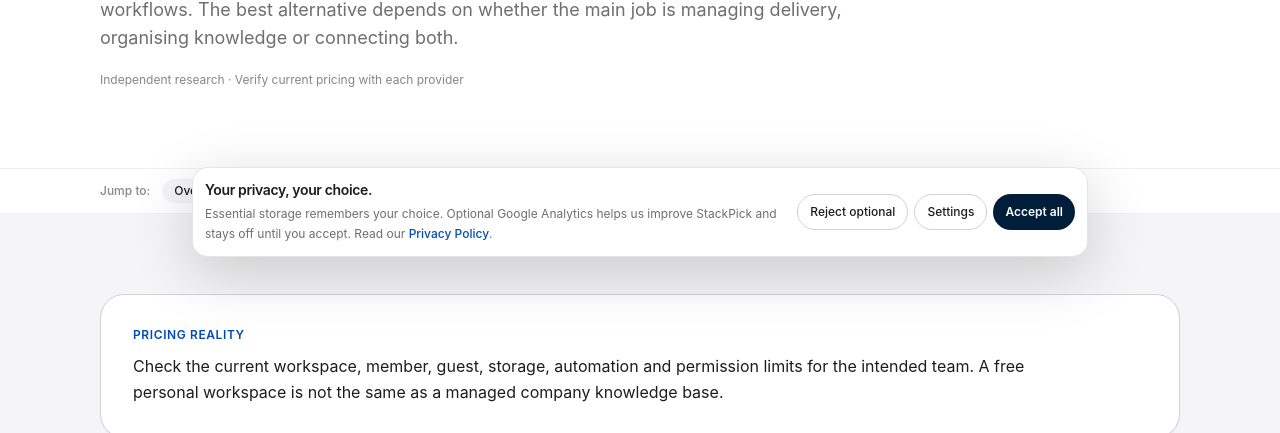
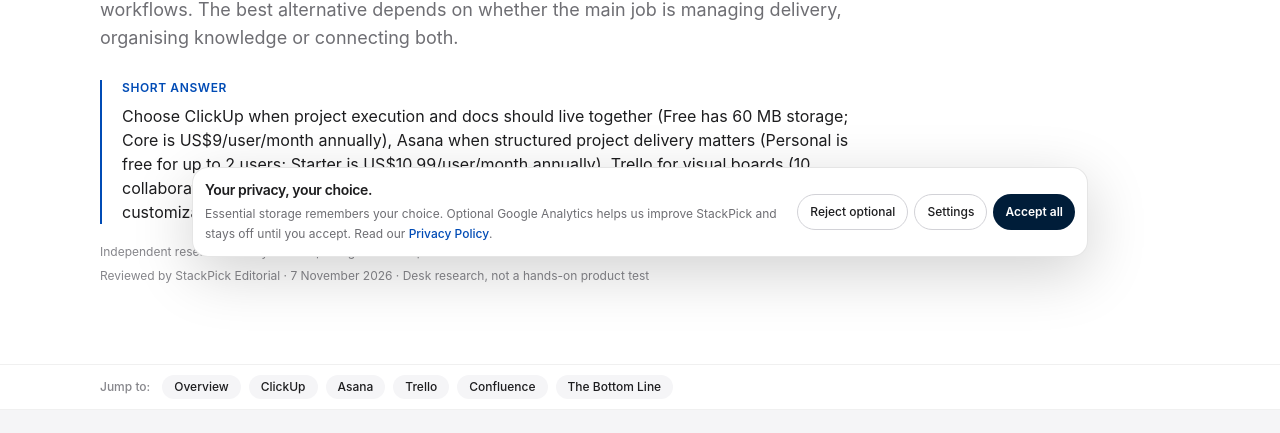
Before and after one commit to LinukaBandara/StackPick, a Next.js app: page /best/notion-alternatives-small-businesses in a window 1280 px wide. Shown: the part 519-952 px from the top of the page. Built offline with nearby package versions, Linux system fonts and the light colour scheme; no server answers.

Commit message:
Add current plan limits to Notion alternatives

```diff
--- a/app/best/notion-alternatives-small-businesses/page.tsx
+++ b/app/best/notion-alternatives-small-businesses/page.tsx
@@ -13,13 +13,15 @@ export default function Page() {
     <ComparisonArticle
       title="Best Notion Alternatives for Small Businesses"
       slug="notion-alternatives-small-businesses"
+      reviewedOn="2026-11-07"
       intro="Notion combines pages, databases and lightweight project tracking. A small business may outgrow it when project ownership needs more enforcement, the team wants a simpler knowledge base or documentation requires clearer permissions and publishing workflows. The best alternative depends on whether the main job is managing delivery, organising knowledge or connecting both."
-      pricingNote="Check the current workspace, member, guest, storage, automation and permission limits for the intended team. A free personal workspace is not the same as a managed company knowledge base."
+      quickAnswer="Choose ClickUp when project execution and docs should live together (Free has 60 MB storage; Core is US$9/user/month annually), Asana when structured project delivery matters (Personal is free for up to 2 users; Starter is US$10.99/user/month annually), Trello for visual boards (10 collaborators/10 boards free), or Confluence for a formal wiki (10 users and 2 GB free, but no customizable permissions)."
+      pricingNote="US plan details checked November 7, 2026. ClickUp Free: 60 MB storage, unlimited tasks/subtasks and unlimited free members; Core US$9/user/month annually. Asana Personal: free for up to 2 users; Starter US$10.99/user/month annually. Trello Free: 10 collaborators and 10 boards. Confluence Free: up to 10 users and 2 GB storage, but permissions cannot be customized; Standard starts at US$5.42/user/month. Notion Free is no-card for individual use; Plus is US$10 and Business US$20/member/month. Prices, taxes and eligibility vary by country."
       tools={[
-        { name: "ClickUp", bestFor: "Teams that want project execution, task ownership, dashboards and documentation in one workspace", freeOption: "Check current member, storage, automation and document feature limits before inviting the whole team.", tradeoff: "It offers more structured project controls, but can introduce configuration overhead and more interface complexity.", url: "https://clickup.com/" },
-        { name: "Asana", bestFor: "Teams where project plans, task ownership, dependencies and status reporting matter more than flexible note-taking", freeOption: "Review the current free tier for users, views, automation and reporting; team controls may require a paid plan.", tradeoff: "It is more opinionated for project management, but it is not a like-for-like replacement for a flexible company wiki or relational knowledge base.", url: "https://asana.com/" },
-        { name: "Trello", bestFor: "Small teams that want simple visual boards and a low-friction way to track work", freeOption: "Verify current board, collaborator, automation and attachment allowances for your workspace.", tradeoff: "It is easier to adopt for simple workflows, but complex documentation and connected databases may need separate tools.", url: "https://trello.com/" },
-        { name: "Confluence", bestFor: "Teams that need a more structured knowledge base, internal documentation and page permissions", freeOption: "Check the current free user cap, storage and permission features before migrating a company wiki.", tradeoff: "It is designed for organised team knowledge, but project execution may still need Jira, Trello or another task tool.", url: "https://www.atlassian.com/software/confluence" },
+        { name: "ClickUp", bestFor: "Teams that want project execution, task ownership, dashboards and documentation in one workspace", freeOption: "Free Forever: 60 MB storage, unlimited tasks/subtasks and unlimited free members. Core is US$9/user/month billed annually; adds unlimited storage, custom fields and automation allowances.", tradeoff: "It offers more structured project controls, but can introduce configuration overhead and more interface complexity.", url: "https://clickup.com/pricing" },
+        { name: "Asana", bestFor: "Teams where project plans, task ownership, dependencies and status reporting matter more than flexible note-taking", freeOption: "Personal is free forever for up to 2 users with unlimited tasks/projects and list, board and calendar views. Starter is US$10.99/user/month billed annually.", tradeoff: "It is more opinionated for project management, but it is not a like-for-like replacement for a flexible company wiki or relational knowledge base.", url: "https://asana.com/pricing" },
+        { name: "Trello", bestFor: "Small teams that want simple visual boards and a low-friction way to track work", freeOption: "Free supports up to 10 collaborators per Workspace, 10 boards, unlimited cards and 250 Workspace command runs/month.", tradeoff: "It is easier to adopt for simple workflows, but complex documentation and connected databases may need separate tools.", url: "https://trello.com/en/pricing" },
+        { name: "Confluence", bestFor: "Teams that need a more structured knowledge base, internal documentation and page permissions", freeOption: "Free supports up to 10 users and 2 GB storage with unlimited spaces/pages, but permissions are not customizable. Standard is US$5.42/user/month on the public US page.", tradeoff: "It is designed for organised team knowledge, but project execution may still need Jira, Trello or another task tool.", url: "https://www.atlassian.com/software/confluence/pricing" },
       ]}
       bottomLine="Choose ClickUp if work execution and documentation should share one system, Asana if structured project delivery is the priority, Trello for lightweight boards, and Confluence for a more formal team knowledge base. Do not replace Notion until you know which of its pages, databases and workflows the business actually depends on."
     >
@@ -43,6 +45,7 @@ export default function Page() {
           <li>Test search, updates and onboarding with a small group before retiring the old workspace.</li>
         </ol>
       </section>
+      <p className="mt-5 text-xs leading-5 text-[#667085]">Research method: desk review of official plan and pricing pages checked November 7, 2026. This is not a controlled migration/usability benchmark. Verify regional price, export fidelity, permissions and data-retention requirements before replacing the source workspace.</p>
       <Link href="/best/notion-vs-clickup" className="inline-flex text-sm font-semibold text-[#001D39] underline underline-offset-4">Read Notion vs ClickUp →</Link>
     </ComparisonArticle>
   );
```
